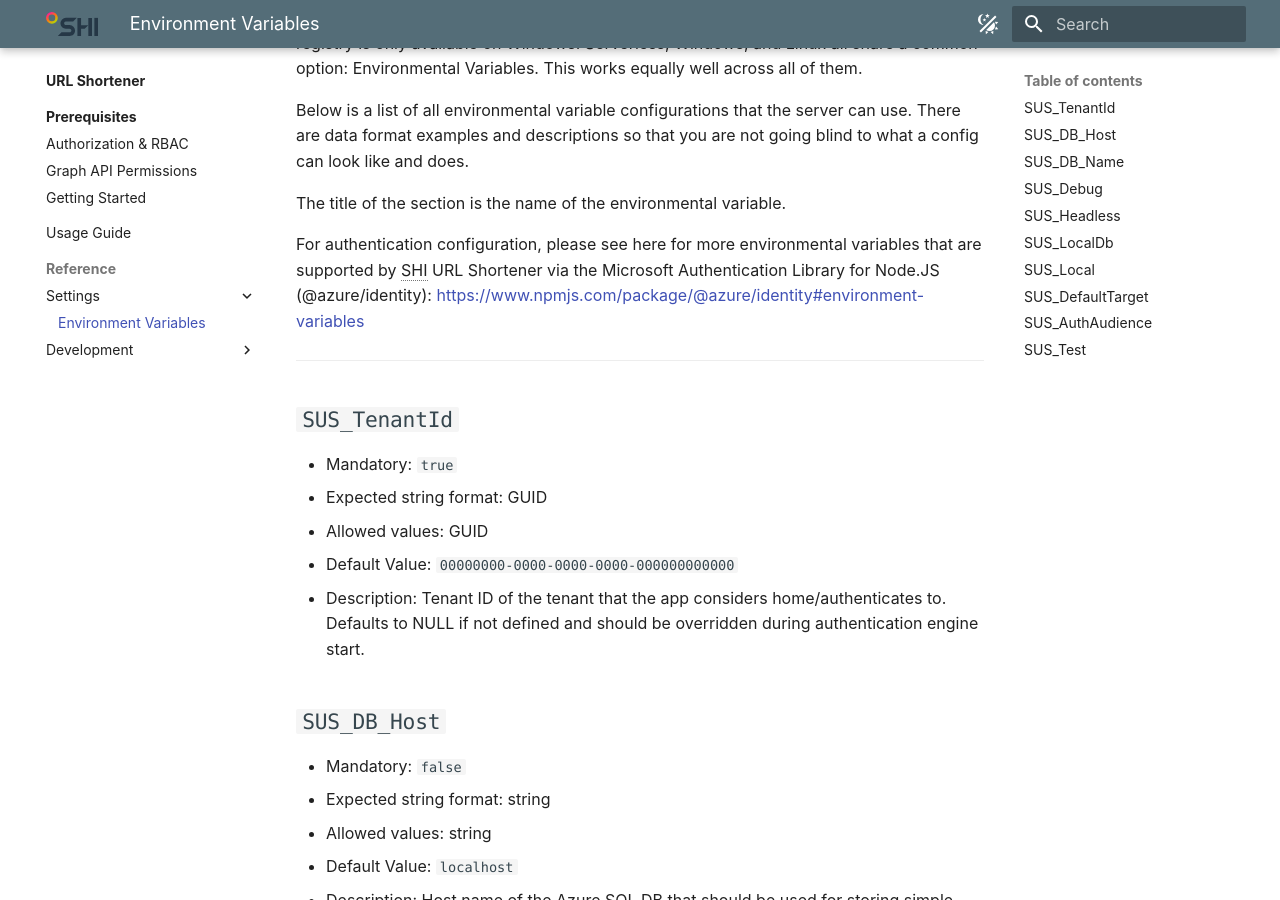
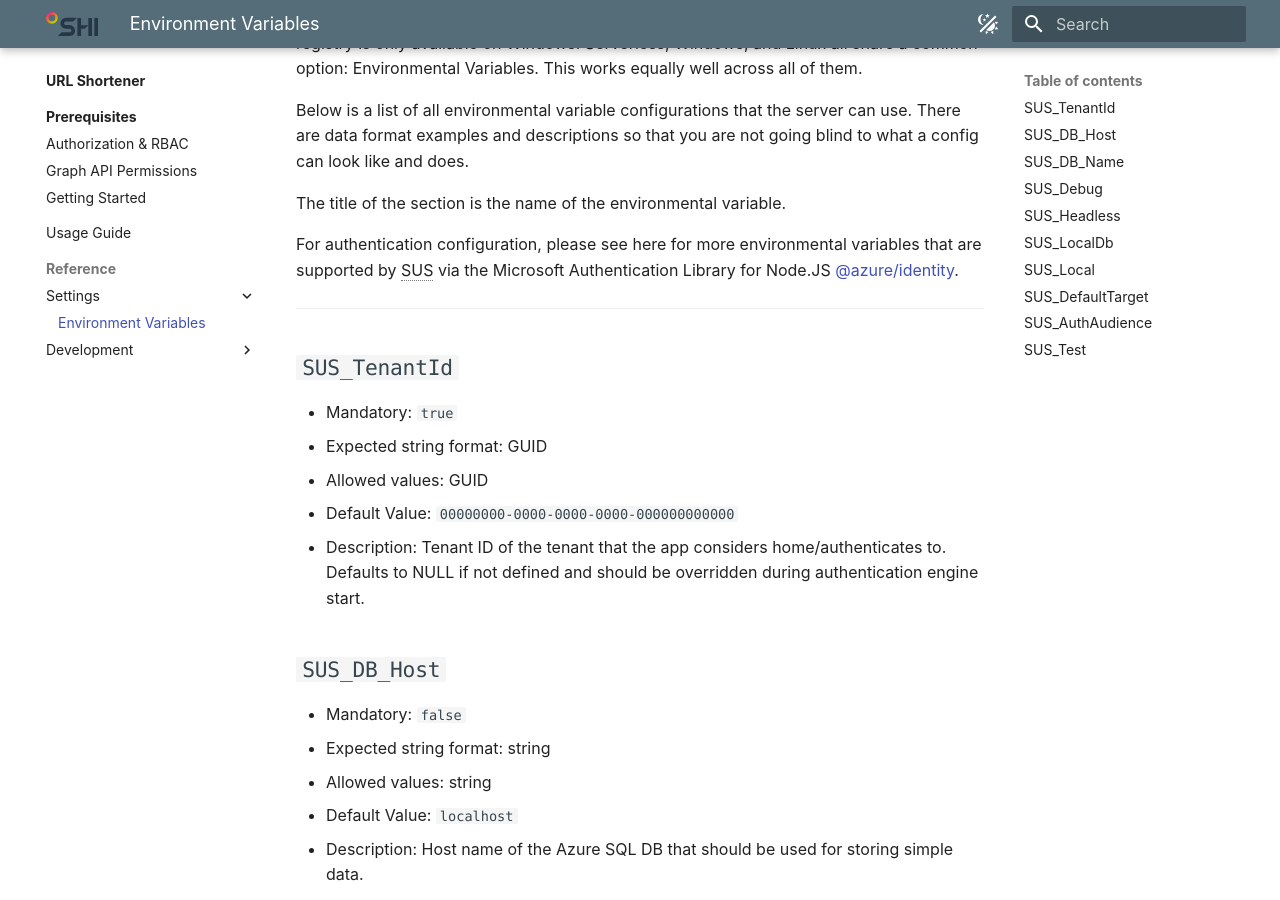
Before and after one commit to Software-Hardware-Integration-Lab/Documentation, an MkDocs documentation site: the page built from docs/URL-Shortener/Reference/Settings/Environment-Variables-Reference.md, in a window 1280 px wide and 900 px high, scrolled down 341 px. Built offline with MkDocs 1.6.1 and Material for MkDocs 9.7.7, drawn with Linux system fonts in a browser that asks for light colours; plug-ins that fetch from the network failed and are left out.

Commit message:
Update URL Syntax
Embed the destination as a hyperlink instead of having the complete text available.

```diff
--- a/docs/URL-Shortener/Reference/Settings/Environment-Variables-Reference.md
+++ b/docs/URL-Shortener/Reference/Settings/Environment-Variables-Reference.md
@@ -10,8 +10,7 @@ Below is a list of all environmental variable configurations that the server can
 
 The title of the section is the name of the environmental variable.
 
-For authentication configuration, please see here for more environmental variables that are supported by SHI URL Shortener via the Microsoft Authentication Library for Node.JS (@azure/identity):
-<https://www.npmjs.com/package/@azure/identity#environment-variables>
+For authentication configuration, please see here for more environmental variables that are supported by SUS via the Microsoft Authentication Library for Node.JS [@azure/identity](https://www.npmjs.com/package/@azure/identity#environment-variables){:target="_blank"}.
 
 ---
 
```
